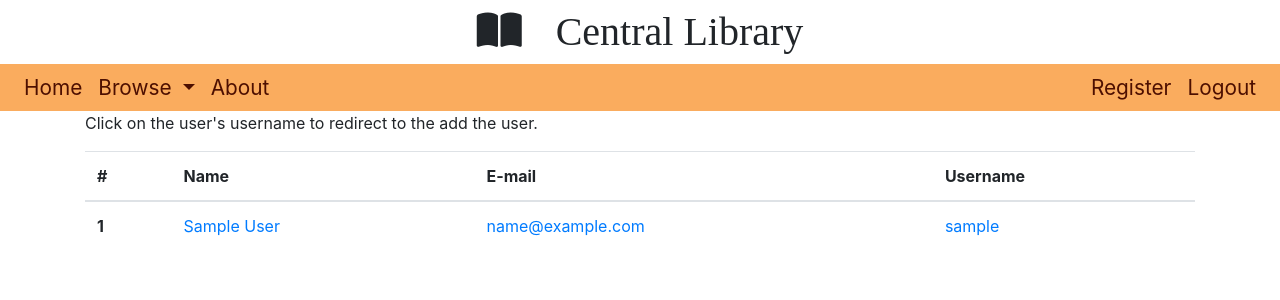
After one commit to suvhotta/Library_App, a Flask app: page /add_user in a window 1280 px wide. The commit adds this page. Shown: the top 300 px of the page. Run offline with Flask 2, Linux system fonts and the light colour scheme; the visitor is signed in with stand-in values (Sample User, id 1); data comes from the database, SQL or seed files in the repository; some libraries are stand-ins or nearby versions.

Commit message:
Added the add_user list in manage account section for Librarian

```diff
--- a/app/models.py
+++ b/app/models.py
@@ -2,8 +2,8 @@ from app import db, login_manager
 from flask_login import UserMixin
 
 class Books(db.Model):
-    id = db.Column(db.Integer, primary_key = True)
-    title = db.Column(db.String(50), nullable = False)
+    id = db.Column(db.Integer, primary_key=True)
+    title = db.Column(db.String(50), nullable=False)
     isbn = db.Column(db.BigInteger, nullable=False)
     description = db.Column(db.String(300), default="New Book added")
     author = db.Column(db.PickleType, nullable=False)
@@ -21,9 +21,10 @@ class User(db.Model, UserMixin):
     username = db.Column(db.String(10), nullable=False)
     email = db.Column(db.String(30), nullable=False)
     password = db.Column(db.String(120), nullable=False)
+    roles = db.Column(db.String(10), nullable=False)
     image_file = db.Column(db.String(40), nullable=False, default="default.jpg")
     fine = db.Column(db.Integer, default=0, nullable=False)
-
+    account_state = db.Column(db.String(10),default='disabled', nullable=False)
     def __repr__(self):
         return f'<User: {self.username}, {self.email}>'
 
--- a/app/routes.py
+++ b/app/routes.py
@@ -11,6 +11,7 @@ def index():
     return render_template('index.html')
 
 @app.route('/about',methods=['GET'])
+@login_required
 def about():
     return render_template('about.html')
 
@@ -21,13 +22,14 @@ def register():
         return redirect(url_for('index'))
 
     if(request.method == 'POST' and form.validate_on_submit()):
-        #Hashing the password and decoding is part of syntax for python-3.
+
+        # Hashing the password and decoding is part of syntax for python-3.
         hashed_pwd = bcrypt.generate_password_hash(form.password.data).decode('utf-8')
         user = User(name=form.name.data, username=form.username.data, email=form.email.data,
-        password=hashed_pwd)
+        password=hashed_pwd,roles=form.role.data)
         db.session.add(user)
         db.session.commit()
-        flash('Your account has been created. Now you can login!', 'success')
+        flash("Your registration is complete and has been sent to the Librarian for approval. You'll be receiving an approval mail shortly!", 'success')
         return redirect(url_for('login'))
     return render_template('register.html', title='Register', form=form)
 
@@ -43,7 +45,10 @@ def login():
 
         if(user and bcrypt.check_password_hash(user.password, form.password.data)):
             login_user(user, remember=form.remember.data, duration=timedelta(seconds=5))
-            return redirect(url_for('index'))
+            if current_user.roles =='Student' or current_user.roles =='Faculty':
+                return redirect(url_for('index'))
+            else:
+                return redirect(url_for('about'))
 
         else:
             flash('Login Unsuccessful. Please check your credentials.', 'danger')
@@ -57,3 +62,9 @@ def login():
 def logout():
     logout_user()
     return redirect(url_for('index'))
+
+@app.route("/add_user")
+@login_required
+def manage_accounts_add():
+    users = User.query.filter_by(account_state='disabled')
+    return render_template('add_users.html', users=users)
--- a/app/static/base.css
+++ b/app/static/base.css
@@ -1,3 +1,4 @@
+
 .top-bar {
     font-size: 1.3rem;
     color:  #4d0f00;
--- /dev/null
+++ b/app/templates/add_users.html
@@ -0,0 +1,35 @@
+{%extends "base.html"%}
+{%block content%}
+<div class="container">
+    <table class="table">
+        <thead>
+          <tr>
+            <th scope="col">#</th>
+            <th scope="col">Name</th>
+            <th scope="col">E-mail</th>
+            <th scope="col">Username</th>
+          </tr>
+        </thead>
+        <tbody>
+          <p>Click on the user's username to redirect to the add the user.</p>
+            {%for user in users%}
+            <tr>
+              <th id="#row-number" scope="row">1</th>
+              <td><a href="#">{{user.name}}</a></td>
+              <td><a href="#">{{user.email}}</a></td>
+              <td><a href="#">{{user.username}}</a></td>
+            </tr>
+            {%endfor%}
+        </tbody>
+      </table>
+</div>
+<script>
+  const table = document.querySelector('.table')
+  const rowCount = table.rows.length;
+  let i=1
+  for(i;i<rowCount;i++){
+    table.rows[i].getElementsByTagName("th")[0].textContent = i
+  }
+</script>
+
+{%endblock%}
--- a/app/templates/base.html
+++ b/app/templates/base.html
@@ -32,9 +32,22 @@
                 </div>
               </li>
               <li class="nav-item">
-                <a class="nav-link top-bar"  href="{{url_for('about')}}">About</a>
+                <a class="nav-link top-bar" href="{{url_for('about')}}">About</a>
               </li>
+              {%if current_user.roles == 'Librarian'%}
+                <li class="nav-item dropdown">
+                  <a class="nav-link dropdown-toggle top-bar" href="#" id="navbarDropdown" role="button" data-toggle="dropdown" aria-haspopup="true" aria-expanded="false">
+                    Manage Accounts
+                  </a>
+                  <div class="dropdown-menu" aria-labelledby="navbarDropdown">
+                    <a class="dropdown-item" href="{{url_for('manage_accounts_add')}}">Add Users</a>
+                    <div class="dropdown-divider"></div>
+                    <a class="dropdown-item" href="#">Delete Users</a>
+                  </div>
+                </li>
+                {%endif%}
             </ul>
+
             <ul class="navbar-nav ml-auto">
               <li class="nav-item">
                 <a class="nav-link top-bar"  href="{{url_for('register')}}">Register</a>
@@ -65,6 +78,6 @@
 <script src="https://cdn.jsdelivr.net/npm/popper.js@1.16.0/dist/umd/popper.min.js" integrity="sha384-Q6E9RHvbIyZFJoft+2mJbHaEWldlvI9IOYy5n3zV9zzTtmI3UksdQRVvoxMfooAo" crossorigin="anonymous"></script>
 <script src="https://stackpath.bootstrapcdn.com/bootstrap/4.4.1/js/bootstrap.min.js" integrity="sha384-wfSDF2E50Y2D1uUdj0O3uMBJnjuUD4Ih7YwaYd1iqfktj0Uod8GCExl3Og8ifwB6" crossorigin="anonymous"></script>
 <script>
-  setTimeout(()=>document.getElementById('top-flash').remove(),2300)
+  setTimeout(()=>document.getElementById('top-flash').remove(),5500)
 </script>
 </html>
```
Also changed, not shown: app/forms.py (+10 -1 lines), app/templates/register.html (+13 -0 lines), migrations/versions/cf7004c91a37_adding_roles_to_users.py (added, +28 -0 lines), migrations/versions/f38bcf81818f_adding_the_account_state_feature.py (added, +28 -0 lines).
